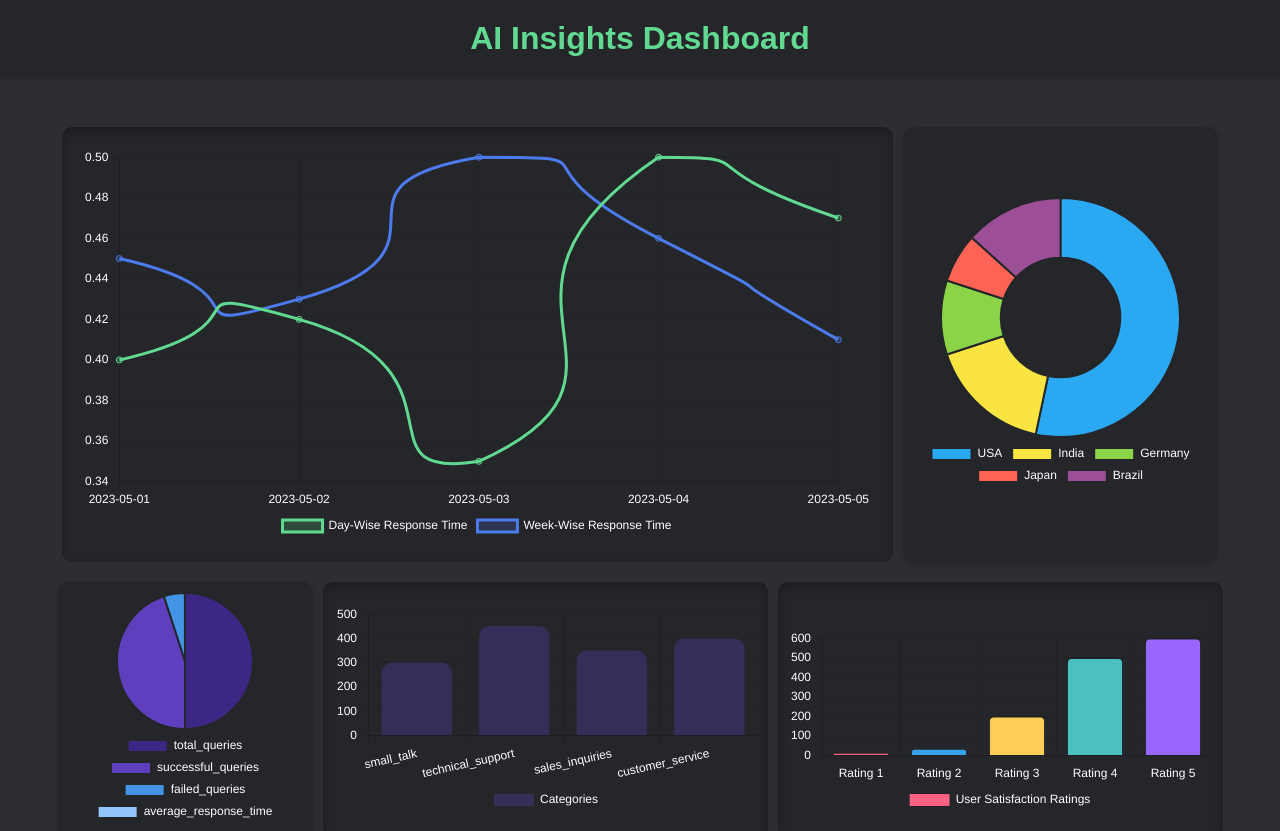
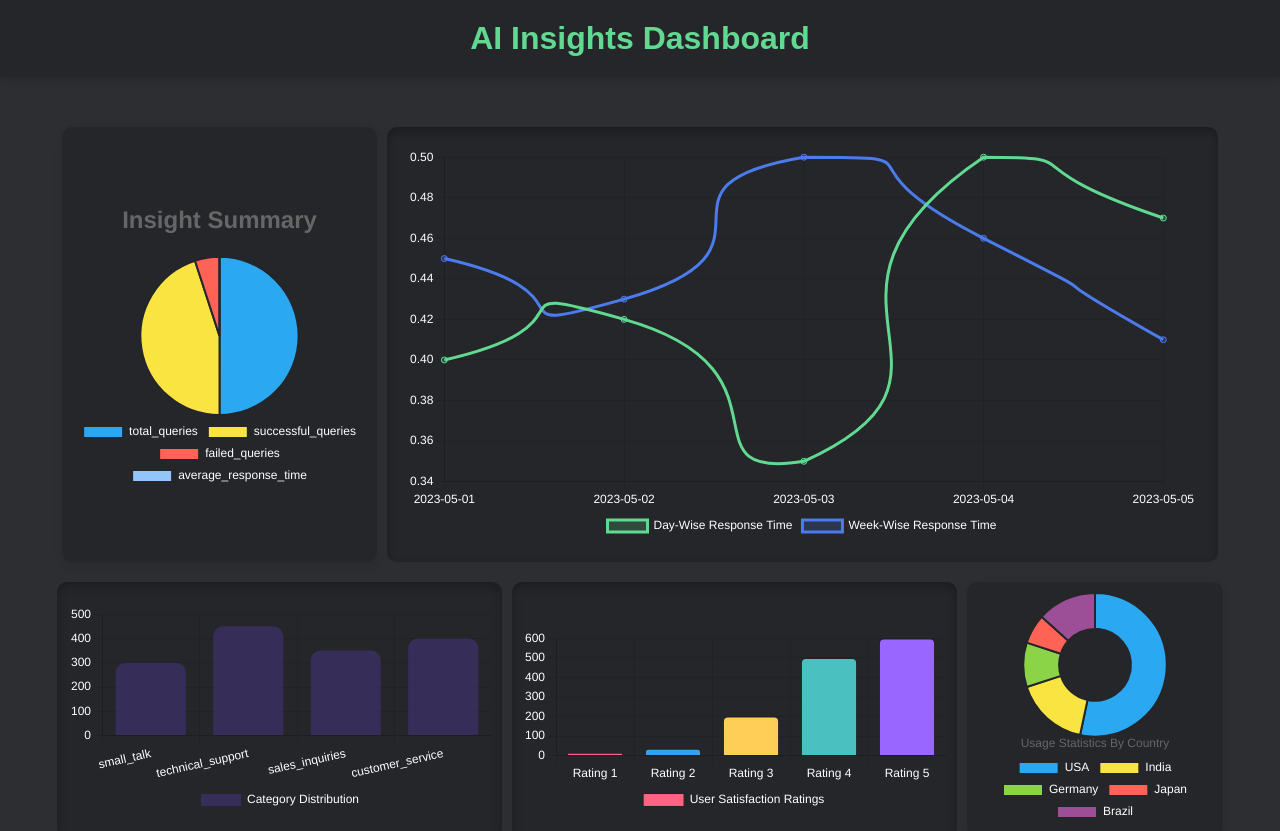
Before and after one commit to pruthviasolkar/AI-Insights-Dashboard, a React (Vite) app: page / in a window 1280 px wide. Shown: the top 831 px of the page. Built offline with nearby package versions, Linux system fonts and the light colour scheme.

Commit message:
userrating

```diff
--- a/src/App.tsx
+++ b/src/App.tsx
@@ -43,17 +43,18 @@ const App: React.FC = () => {
         <>
         <div className='mainrows'>
         <div className='chartsrow1'>
-
+        <PieChart data={aiData.insight_summary}/>
           <LineChart dayWiseData={aiData.response_times.day_wise}
         weekWiseData={aiData.response_times.week_wise} />
-        <DoughnutChart data={aiData.usage_statistics.by_country}/>
+
 
           </div>
           <div className='chartsrow2'>
-          <PieChart data={aiData.insight_summary}/>
+
           <BarChart data={aiData.category_distribution} />
 
           <UserSatisfactionChart data={aiData.user_satisfaction.ratings}/>
+          <DoughnutChart data={aiData.usage_statistics.by_country}/>
           </div>
           <div className='chartsrow3'><HoBarChart data={aiData.usage_statistics.by_platform} /></div>
 
--- a/src/components/charts/BarChart.tsx
+++ b/src/components/charts/BarChart.tsx
@@ -40,7 +40,7 @@ const BarChart: React.FC<BarChartProps> = ({ data }) => {
     labels: Object.keys(data),
     datasets: [
       {
-        label: 'Categories',
+        label: 'Category Distribution',
         data: Object.values(data),
 
         backgroundColor: '#5d40be52',
--- a/src/components/charts/Doughnut.tsx
+++ b/src/components/charts/Doughnut.tsx
@@ -19,6 +19,11 @@ const DoughnutChart: React.FC<doughnutChartProps> = ({ data }) => {
             labels: {
                 color: 'white', // Set the legend text color to white
               },
+              title: {
+                display: true,
+                 text:"Usage Statistics By Country"
+              },
+
           },
         },
 
--- a/src/components/charts/Hobar.tsx
+++ b/src/components/charts/Hobar.tsx
@@ -14,7 +14,7 @@ const HoBarChart: React.FC<BarChartProps> = ({ data }) => {
     labels: Object.keys(data),
     datasets: [
       {
-        label: 'Categories',
+        label: 'Usage Statistics By Platform',
         data: Object.values(data),
         backgroundColor: '#61d991',
         borderColor: '#ffffff',
--- a/src/components/charts/Piecharts.tsx
+++ b/src/components/charts/Piecharts.tsx
@@ -20,6 +20,18 @@ const  PieChart: React.FC< pieChartProps> = ({ data }) => {
                 color: 'white', // Set the legend text color to white
               },
           },
+          title: {
+            display: true,
+             text:"Insight Summary",
+             font: {
+              size: 24, // Increase the title font size here
+
+            },
+            padding: {
+              top: 10,
+              bottom: 20,
+            },
+          },
         },
 
       };
@@ -30,7 +42,7 @@ const  PieChart: React.FC< pieChartProps> = ({ data }) => {
         label: 'Categories',
         data: Object.values(data),
 
-        backgroundColor: ["#3D2785","#5E40BE","#4394E5","#92C5F9","#B9DAFC"],
+        backgroundColor: ["#2aa8f2","#fae442","#ff6355","#92C5F9","#B9DAFC"],
         borderColor:"#25262a",
         hoverOffset:0,
         spacing:0,
--- a/src/components/charts/doughnut.css
+++ b/src/components/charts/doughnut.css
@@ -1,10 +1,9 @@
+
 .doughnut-container{
-    width: 25%;
+  width: 20%;
   background-color: var(--secondary-black);
   padding: 10px;
   border-radius: 10px;
-    display: flex;
-    justify-content: center;
   box-shadow: 0 4px 8px rgba(0, 0, 0, 0.1);
 }
 @media screen and (max-width: 768px) {
--- a/src/components/charts/pie.css
+++ b/src/components/charts/pie.css
@@ -1,8 +1,11 @@
+
 .pie-container{
-    width: 20%;
+  width: 25%;
   background-color: var(--secondary-black);
   padding: 10px;
   border-radius: 10px;
+  display: flex;
+  justify-content: center;
   box-shadow: 0 4px 8px rgba(0, 0, 0, 0.1);
 }
 @media screen and (max-width: 768px) {
```
Lines whose indentation alone changed are shown as unchanged.
